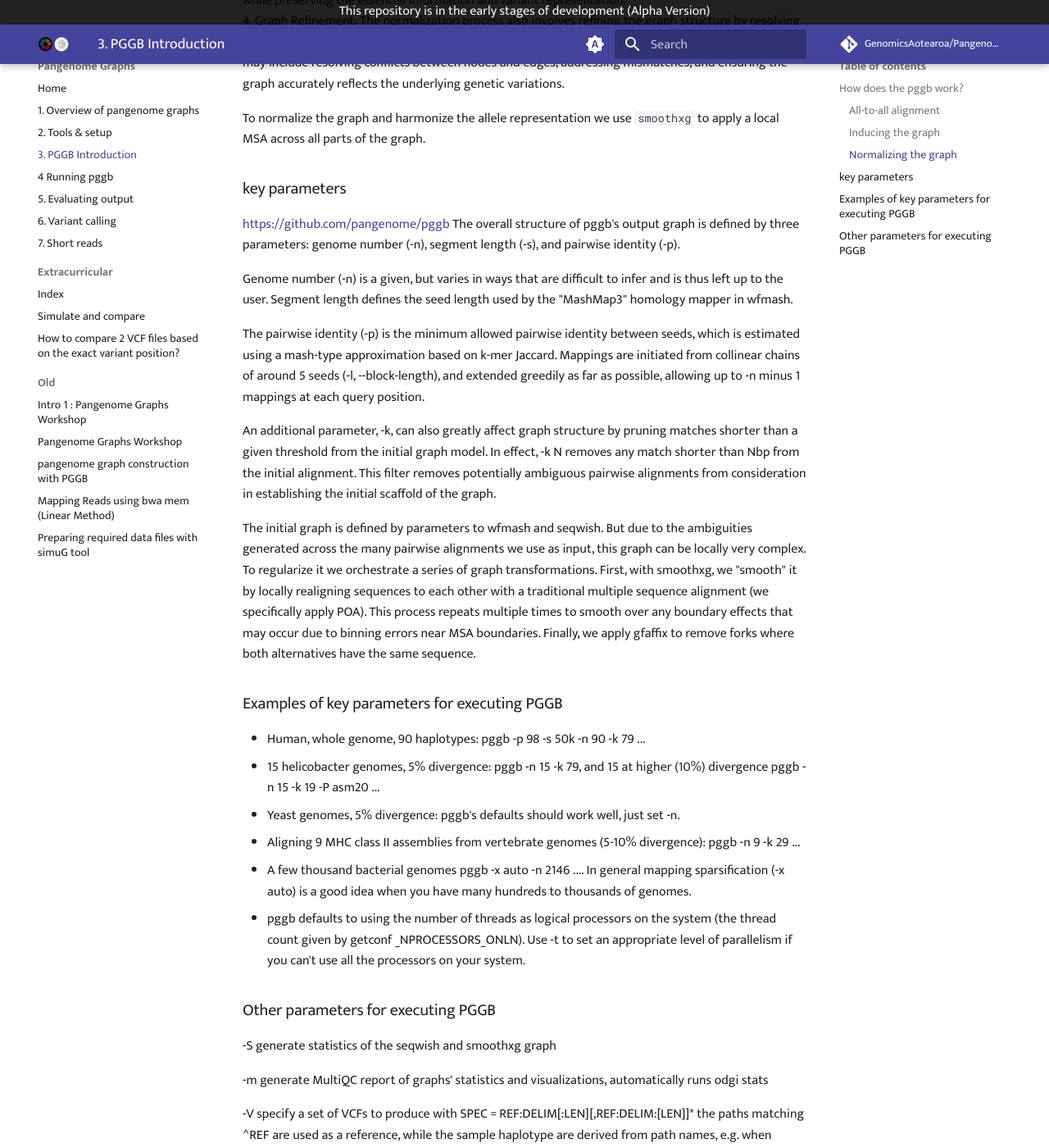
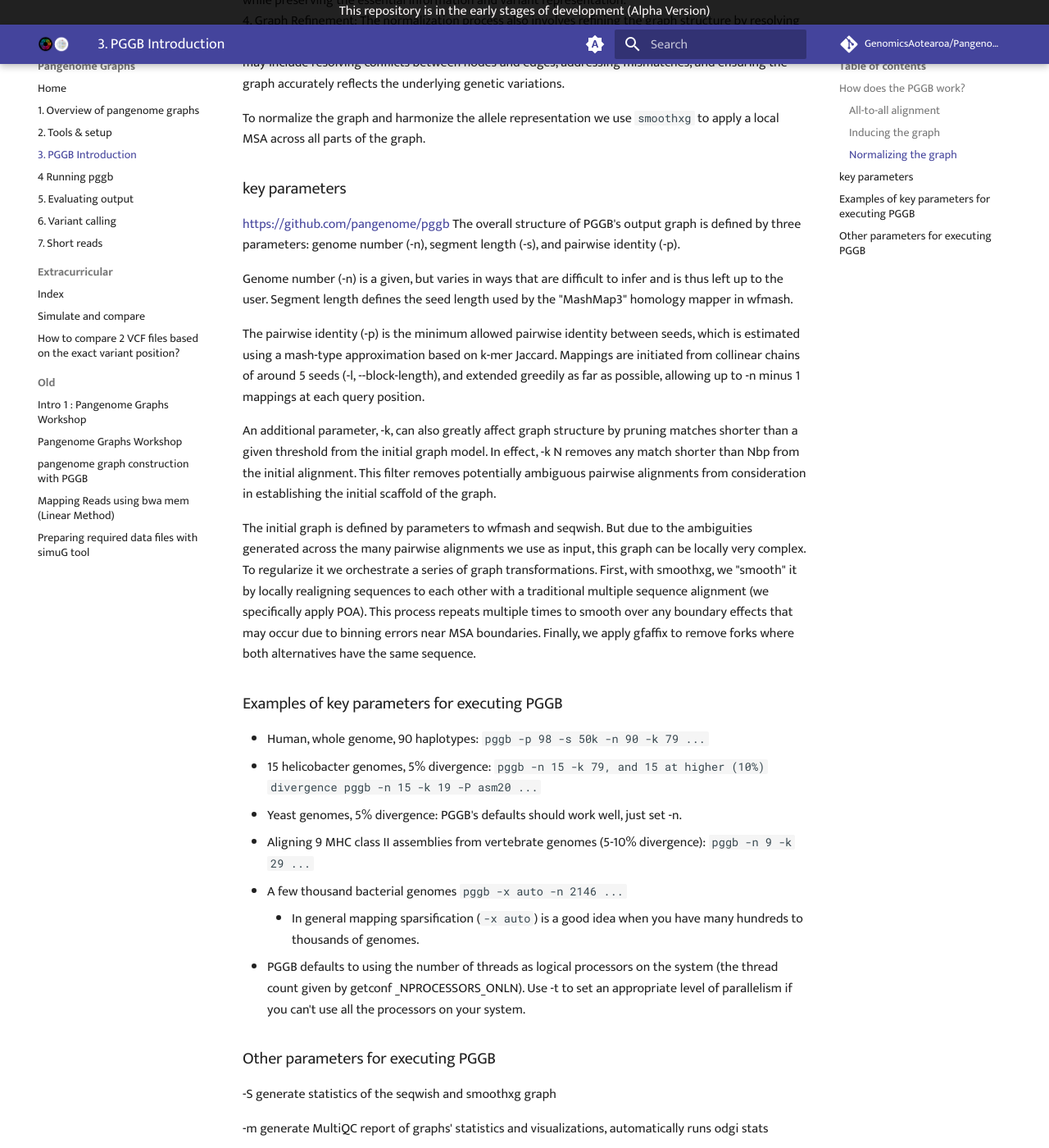
Before and after one commit to GenomicsAotearoa/Pangenome-Graphs-Workshop, an MkDocs documentation site: the page built from docs/3_Introduction_to_pggb.md, in a window 1280 px wide and 1400 px high, scrolled down 1503 px. Shown: the whole window at 82% size. Built offline with MkDocs 1.6.1 and Material for MkDocs 9.7.7, drawn with Linux system fonts in a browser that asks for light colours; comment, search, counter and statistics services are not loaded; some of the changed text lies outside the part shown.

Commit message:
pggb -> PGGB in text.

```diff
--- a/docs/3_Introduction_to_pggb.md
+++ b/docs/3_Introduction_to_pggb.md
@@ -8,9 +8,9 @@ PGGB builds pangenome graphs from a set of input sequences unbiasly. The main no
 This graph can be used to study genetic diversity, gene function, and evolution. PGGB is designed to be scalable and efficient, making it suitable for large-scale genomic analyses. It is an open-source tool that can be used freely by researchers in the field of genomics.
 </p>
 
-### How does the pggb  work?
+### How does the PGGB  work?
 
-PGGB generates graphs using an all-to-all alignment of input sequences (wfmash), graph induction (seqwish), and progressive normalization (smoothxg, gfaffix). After construction, pggb generates diagnostic visualizations of the graph (odgi). A variant call report (in VCF) representing both small and large variants can be generated based on any reference genome included in the graph (vg). pggb writes its output in GFAv1 format, which can be used as input by numerous "genome graph" and pangenome tools, such as the vg and odgi toolkits.-Scale Graph Construction: The PGGB algorithm is designed to handle large-scale genomes and can efficiently construct genome graphs containing extensive genetic variations.
+PGGB generates graphs using an all-to-all alignment of input sequences (wfmash), graph induction (seqwish), and progressive normalization (smoothxg, gfaffix). After construction, PGGB generates diagnostic visualizations of the graph (odgi). A variant call report (in VCF) representing both small and large variants can be generated based on any reference genome included in the graph (vg). PGGB writes its output in GFAv1 format, which can be used as input by numerous "genome graph" and pangenome tools, such as the vg and odgi toolkits.-Scale Graph Construction: The PGGB algorithm is designed to handle large-scale genomes and can efficiently construct genome graphs containing extensive genetic variations.
 
 #### All-to-all alignment
 
@@ -36,7 +36,7 @@ To normalize the graph and harmonize the allele representation we use `smoothxg`
 ### key parameters
 
 https://github.com/pangenome/pggb
-The overall structure of pggb's output graph is defined by three parameters: genome number (-n), segment length (-s), and pairwise identity (-p).
+The overall structure of PGGB's output graph is defined by three parameters: genome number (-n), segment length (-s), and pairwise identity (-p).
 
 Genome number (-n) is a given, but varies in ways that are difficult to infer and is thus left up to the user. Segment length defines the seed length used by the "MashMap3" homology mapper in wfmash.
 
@@ -49,12 +49,13 @@ The initial graph is defined by parameters to wfmash and seqwish. But due to the
 
 
 ### Examples of key parameters for executing PGGB
-- Human, whole genome, 90 haplotypes: pggb -p 98 -s 50k -n 90 -k 79 ...
-- 15 helicobacter genomes, 5% divergence: pggb -n 15 -k 79, and 15 at higher (10%) divergence pggb -n 15 -k 19 -P asm20 ...
-- Yeast genomes, 5% divergence: pggb's defaults should work well, just set -n.
-- Aligning 9 MHC class II assemblies from vertebrate genomes (5-10% divergence): pggb -n 9 -k 29 ...
-- A few thousand bacterial genomes pggb -x auto -n 2146 .... In general mapping sparsification (-x auto) is a good idea when you have many hundreds to thousands of genomes.
-- pggb defaults to using the number of threads as logical processors on the system (the thread count given by getconf _NPROCESSORS_ONLN). Use -t to set an appropriate level of parallelism if you can't use all the processors on your system.
+- Human, whole genome, 90 haplotypes: `pggb -p 98 -s 50k -n 90 -k 79 ...`
+- 15 helicobacter genomes, 5% divergence: `pggb -n 15 -k 79, and 15 at higher (10%) divergence pggb -n 15 -k 19 -P asm20 ...`
+- Yeast genomes, 5% divergence: PGGB's defaults should work well, just set -n.
+- Aligning 9 MHC class II assemblies from vertebrate genomes (5-10% divergence): `pggb -n 9 -k 29 ...`
+- A few thousand bacterial genomes `pggb -x auto -n 2146 ...`
+    - In general mapping sparsification (`-x auto`) is a good idea when you have many hundreds to thousands of genomes.
+- PGGB defaults to using the number of threads as logical processors on the system (the thread count given by getconf _NPROCESSORS_ONLN). Use -t to set an appropriate level of parallelism if you can't use all the processors on your system.
 
 
 ### Other parameters for executing PGGB
```
